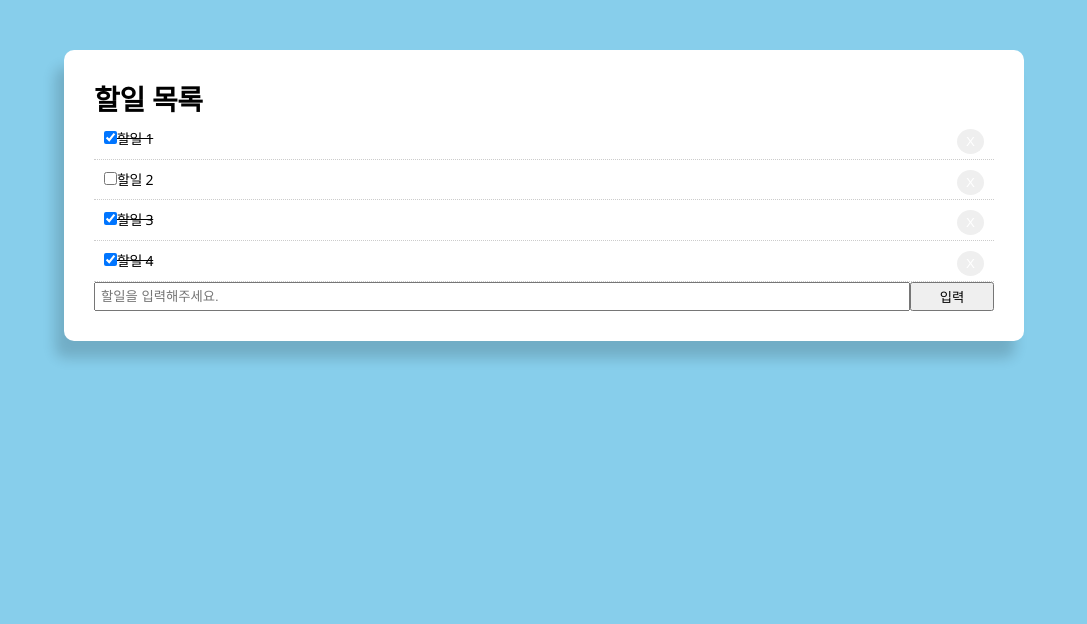
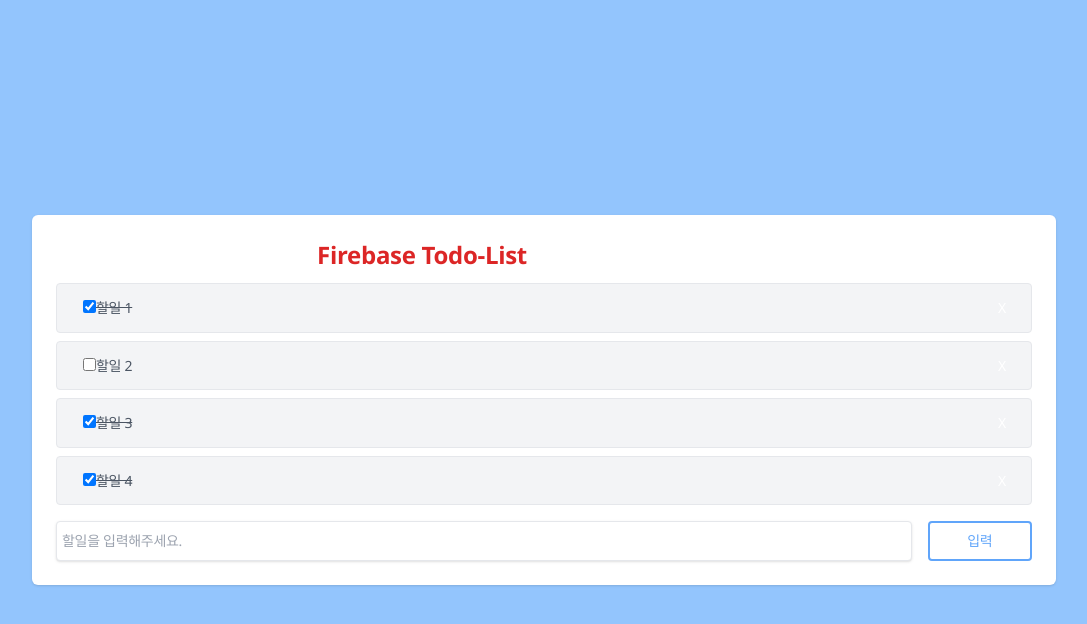
Before and after one commit to oh-yeongji/fb-todo, a React (Create React App) app: page / in a window 1280 px wide. Shown: the top 624 px of the page, without its empty margins (96-1183 px from the left). Built offline with nearby package versions, Linux system fonts and the light colour scheme.

Commit message:
feat: Tailwind 적용

```diff
--- a/package.json
+++ b/package.json
@@ -40,6 +40,7 @@
     "eslint-config-prettier": "^8.8.0",
     "eslint-plugin-react": "^7.32.2",
     "prettier": "^2.8.8",
-    "sass": "^1.63.3"
+    "sass": "^1.63.3",
+    "tailwindcss": "^3.3.2"
   }
 }
--- a/src/App.js
+++ b/src/App.js
@@ -14,15 +14,16 @@
     { id: 3, title: "할일 3", completed: true },
     { id: 4, title: "할일 4", completed: true },
   ]);
-
   //이벤트 핸들러
 
   return (
-    <>
-      <div className="container">
-        <div className="todo-block">
-          <div className="title">
-            <h1>할일 목록</h1>
+    <div className="flex items-center justify-center w-screen h-screen bg-blue-300">
+      <div className="w-4/5 p-6 bg-white rounded-[6px] shadow">
+        <div>
+          <div className="flex justify-between mb-3">
+            <h1 className="text-center w-3/4 text-2xl text-red-600 font-semibold">
+              Firebase Todo-List
+            </h1>
           </div>
           {/* 할일 목록 */}
           <List todoData={todoData} setTodoData={setTodoData} />
@@ -30,7 +31,7 @@
           <Form todoData={todoData} setTodoData={setTodoData} />
         </div>
       </div>
-    </>
+    </div>
   );
 }
 
--- a/src/components/Form.js
+++ b/src/components/Form.js
@@ -25,7 +25,11 @@
   };
   return (
     <div>
-      <form style={{ display: "flex" }} onSubmit={handleSubmit}>
+      <form
+        className="flex pt-2"
+        style={{ display: "flex" }}
+        onSubmit={handleSubmit}
+      >
         <input
           type="text"
           name="value"
@@ -33,8 +37,14 @@
           placeholder="할일을 입력해주세요."
           value={value}
           onChange={handleChange}
+          className="w-full px-3 py-2 mr-4 text-gray-500 border rounded shadow"
         />
-        <input type="submit" style={{ flex: "1" }} value="입력" />
+        <input
+          type="submit"
+          style={{ flex: "1" }}
+          value="입력"
+          className="p-2 text-blue-400 border-2 border-blue-400 rounded hover:text-white hover:bg-blue-400"
+        />
       </form>
     </div>
   );
--- a/src/components/List.js
+++ b/src/components/List.js
@@ -19,5 +19,5 @@
     </div>
   );
 };
-
+//리랜더링 최적화를 위한 코드
 export default React.memo(List);
--- a/src/components/ListItem.js
+++ b/src/components/ListItem.js
@@ -13,7 +13,6 @@
   const getStyle = _completed => {
     return {
       padding: "10px",
-      borderBottom: "1px dotted #ccc",
       textDecoration: _completed ? "line-through" : "none",
     };
   };
@@ -43,7 +42,8 @@
   };
 
   return (
-    <div style={getStyle(item.completed)}>
+    <div className="flex items-center justify-between w-full mb-2 px-4 py-1 text-gray-600 bg-gray-100 border rounded">
+      <div className="items-center" style={getStyle(item.completed)}>
         {/* defaultChecked: checkbox에 기본체크 상태 설정 */}
         <input
           type="checkbox"
@@ -52,11 +52,15 @@
         />
         {/* html태그에서 자스 출력할때 */}
         {item.title}
+      </div>
+      <div className="items-center">
         <button style={btnStyle} onClick={() => handleClick(item.id)}>
           X
         </button>
       </div>
+    </div>
   );
 };
 
-export default ListItem;
+//리랜더링 최적화 적용
+export default React.memo(ListItem);
--- a/src/index.css
+++ b/src/index.css
@@ -1,4 +1,8 @@
 @charset "utf-8";
+@tailwind base;
+@tailwind components;
+@tailwind utilities;
+
 * {
   margin: 0;
   padding: 0;
--- /dev/null
+++ b/tailwind.config.js
@@ -0,0 +1,8 @@
+/** @type {import('tailwindcss').Config} */
+module.exports = {
+  content: ["./src/**/*.{html,js}"],
+  theme: {
+    extend: {},
+  },
+  plugins: [],
+};
```
Also changed, not shown: 1 other file (tests, documents, lock files or other folders). Lines whose indentation alone changed are shown as unchanged.
